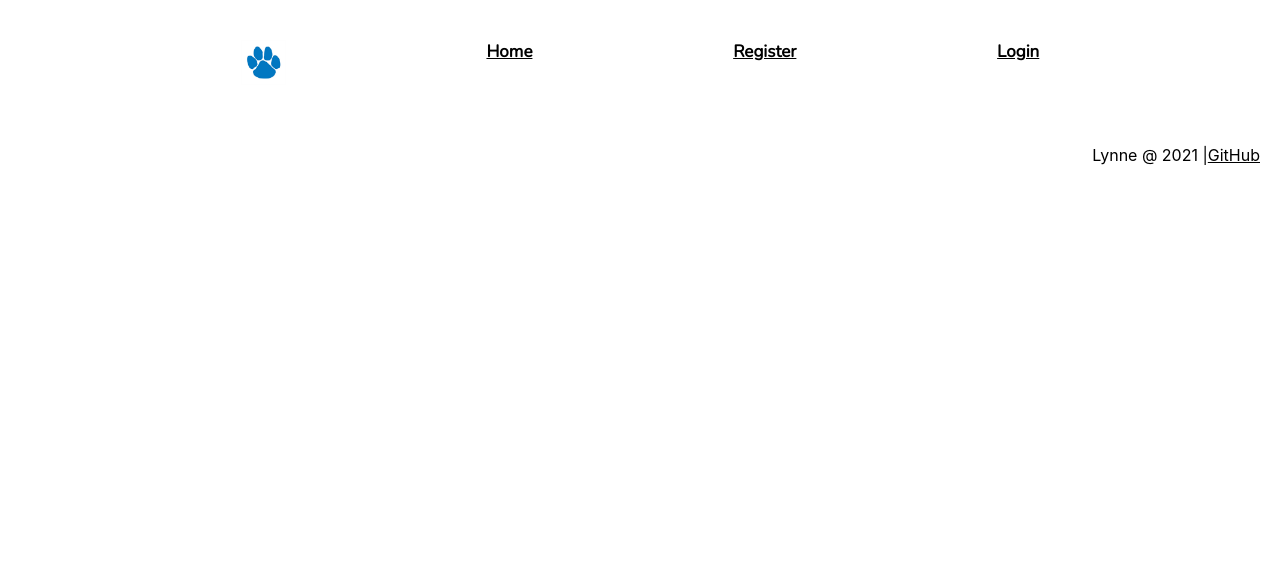
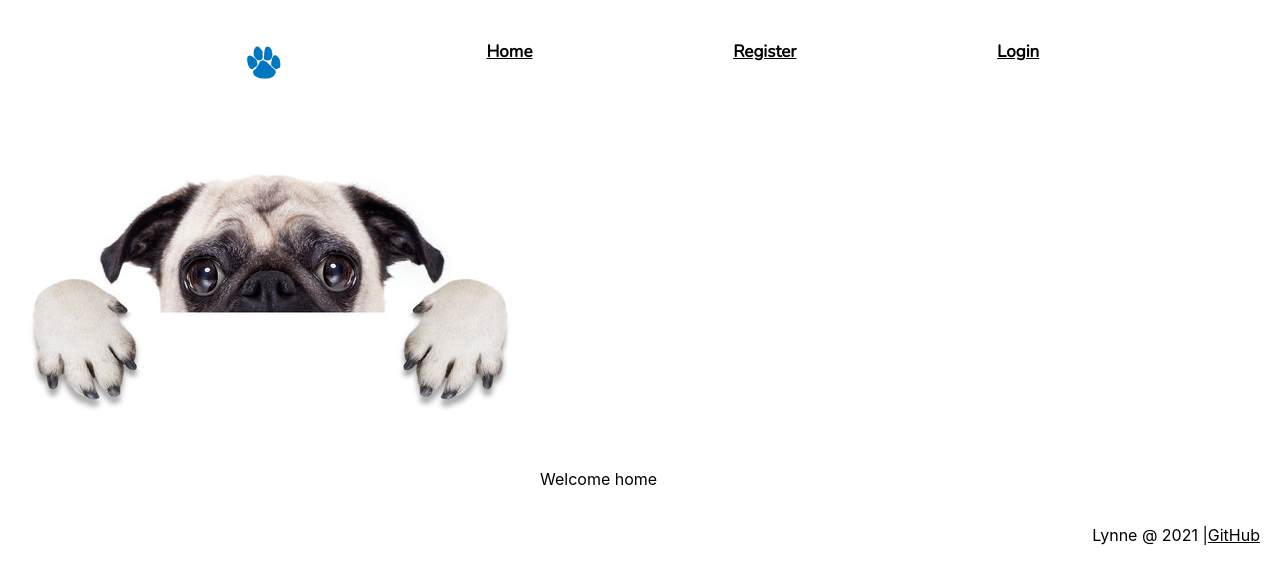
Before and after one commit to llynn3/Deadline, a React (Create React App) app in the folder client/: page /home in a window 1280 px wide. Shown: the top 584 px of the page. Built offline with nearby package versions, Linux system fonts and the light colour scheme; a web font is replaced by a local one.

Commit message:
add home css screen

```diff
--- /dev/null
+++ b/client/src/screens/Home.css
@@ -0,0 +1,7 @@
+.dog-sign {
+    margin: auto;
+}
+
+.home {
+    margin: auto;
+}
--- a/client/src/screens/Home.jsx
+++ b/client/src/screens/Home.jsx
@@ -1,9 +1,14 @@
+import welcome from "../images/pupeyes.jpeg";
+import './Home.css';
+
 const Home = (props) => {
-  // const [user, setUser] = props.fields;
+
 
   return (
-    <section>
-      {/* <h4 style={{color: "#4895ef"}}>Hi, {user.username}!</h4> */}
+    <section className="home">
+      <img className="dog-sign" src={welcome} alt="welcome"/>
+      Welcome home
+      <p>{props.user}</p>
     </section>
   );
 };
```
